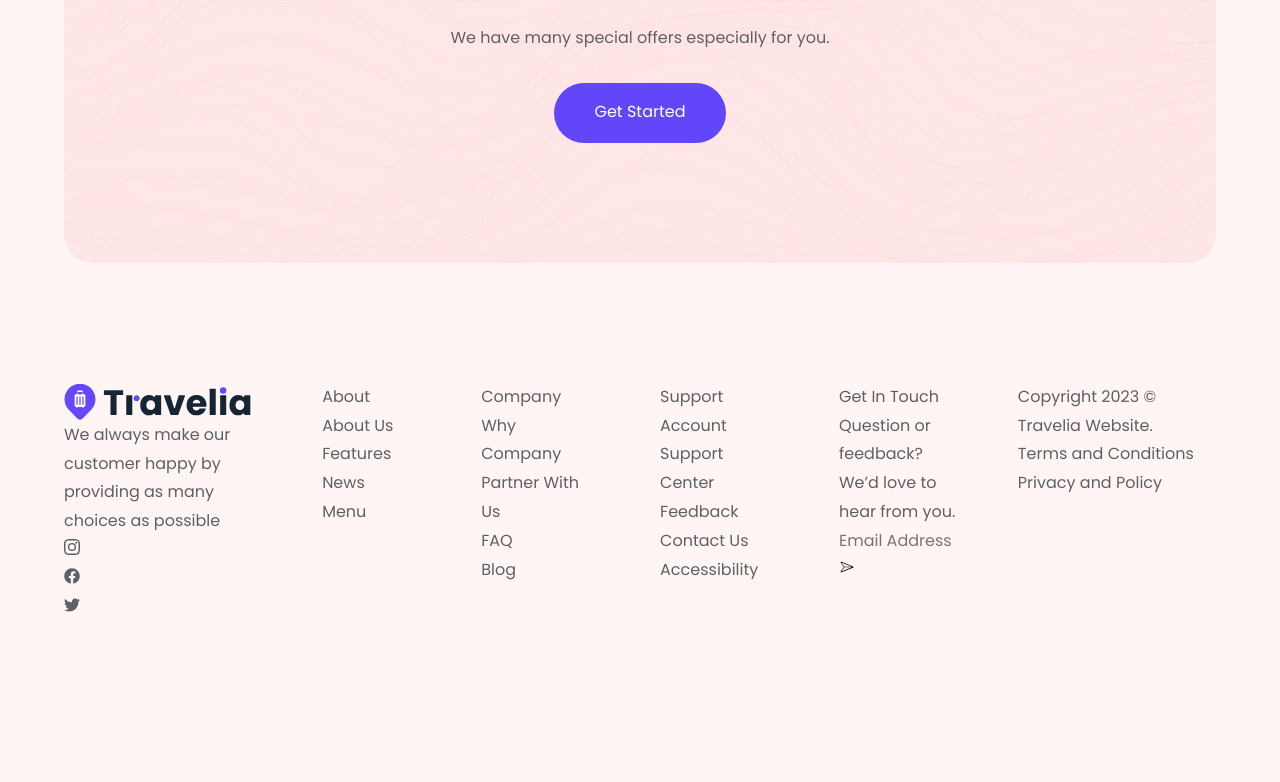
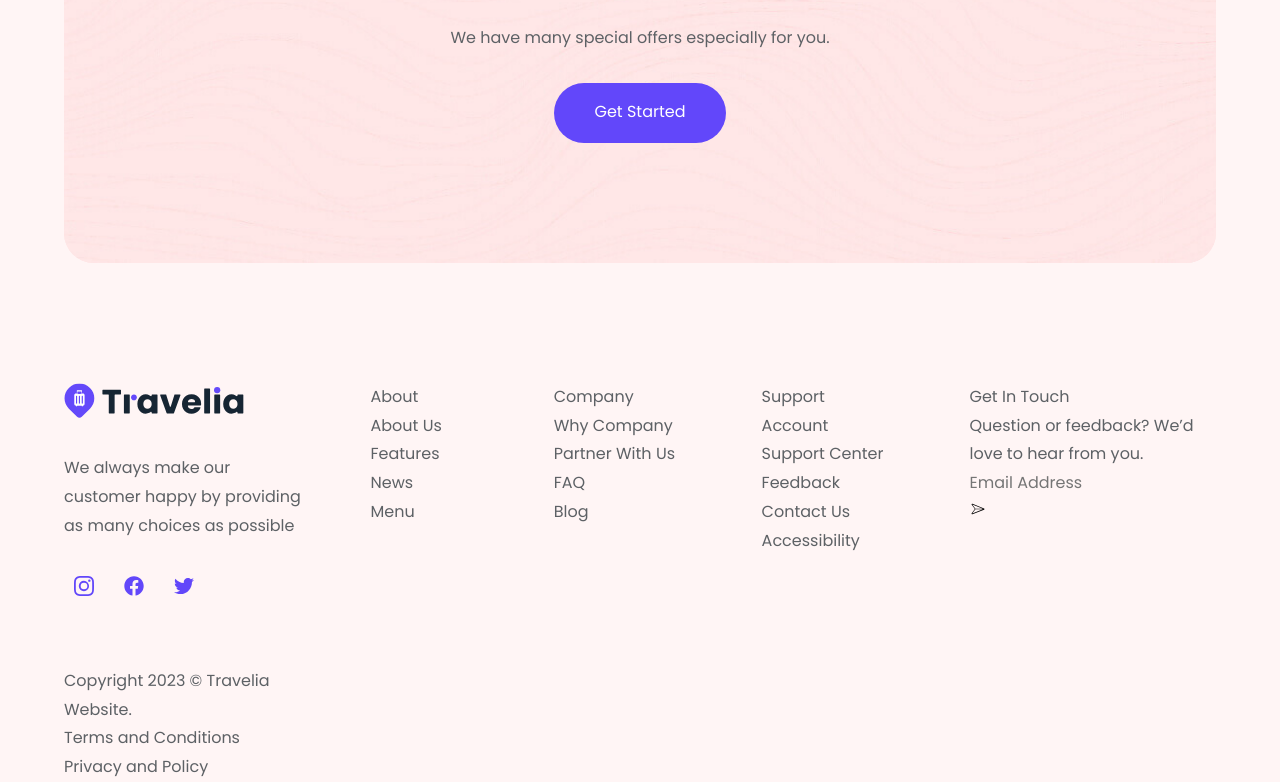
Before and after one commit to Meetkamal256/travelia-website-react-typescript, a React (Vite) app: page / in a window 1280 px wide. Shown: the part 5070-5852 px from the top of the page. Before the commit the page ends 5692 px from the top, so only its background shows below. Built offline with nearby package versions, Linux system fonts and the light colour scheme.

Commit message:
modified footer component jsx

```diff
--- a/src/components/footer/Footer.tsx
+++ b/src/components/footer/Footer.tsx
@@ -9,8 +9,8 @@ const Footer = () => {
     <footer>
       <div className="container footer__container">
         <div className="footer__1">
-          <a href="#" className="footer__logo">
-            <img src={footerLogo} alt="footer logo" />
+          <a href="#">
+            <img src={footerLogo} alt="footer logo" className="footer__logo" />
           </a>
           <p className="footer__text">
             We always make our customer happy by providing as many choices as
--- a/src/components/footer/footer.css
+++ b/src/components/footer/footer.css
@@ -1,5 +1,35 @@
 .footer__container {
-    display: grid;
-    grid-template-columns: 1fr 0.5fr 0.6fr 0.6fr 0.6fr 1fr;
-    gap: 60px;
+  display: grid;
+  grid-template-columns: 1fr 0.5fr 0.6fr 0.6fr 1fr;
+  gap: 60px;
 }
+
+.footer__1 .footer__logo {
+  width: 180px;
+}
+
+.footer__1 .footer__text {
+  margin-block: 35px 30px;
+}
+
+.footer__socials {
+  display: flex;
+  align-items: center;
+  gap: 10px;
+}
+
+.footer__socials .social__link {
+  color: var(--bg-majorelle-blue);
+  font-size: 20px;
+  padding: 10px;
+  width: 40px;
+  height: 40px;
+  border-radius: var(--radius-circle);
+  transition: var(--transition-1);
+}
+
+.footer__socials .social__link:is(:hover, :focus-visible) {
+    background: var(--bg-majorelle-blue);
+    color: var(--text-white);
+
+}
```
